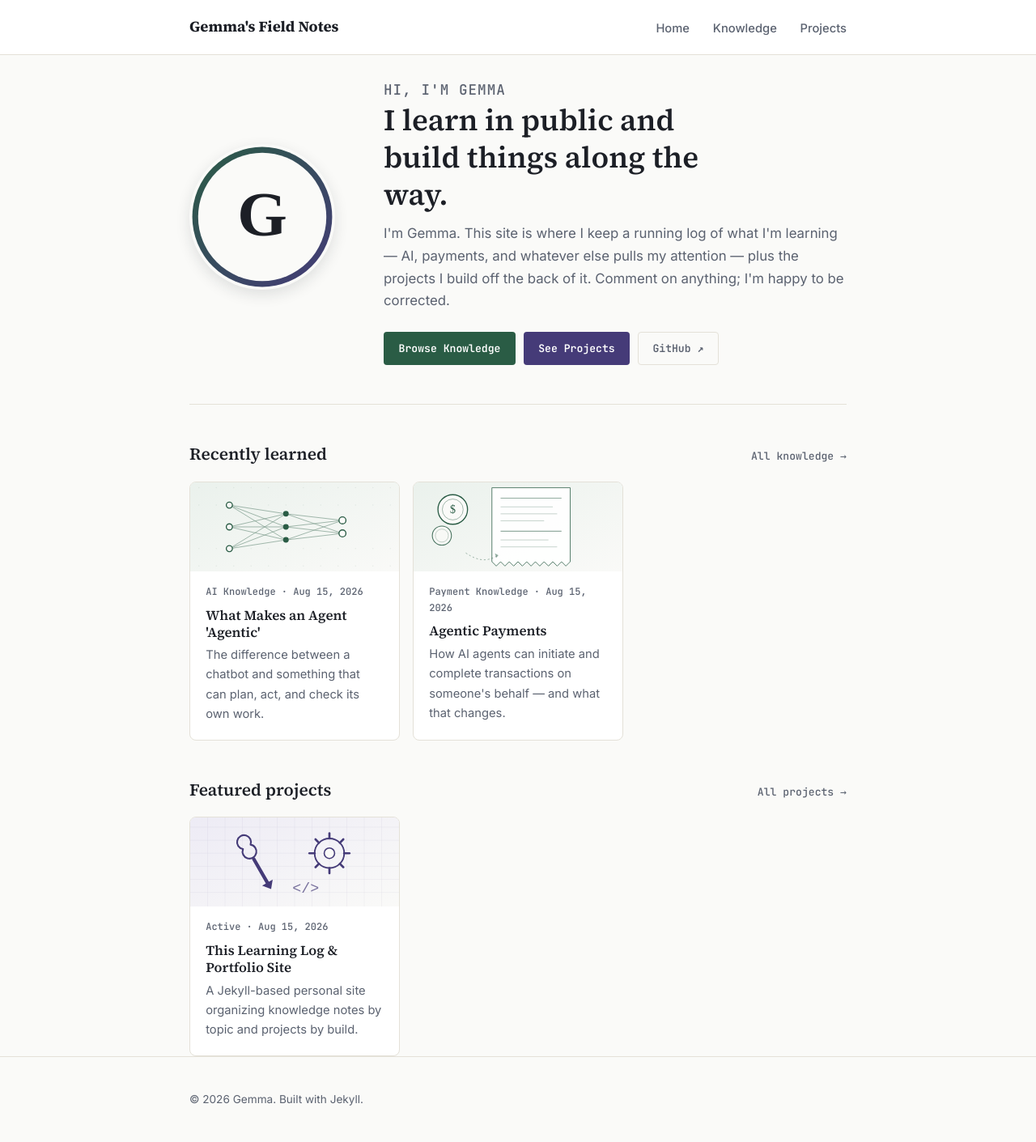
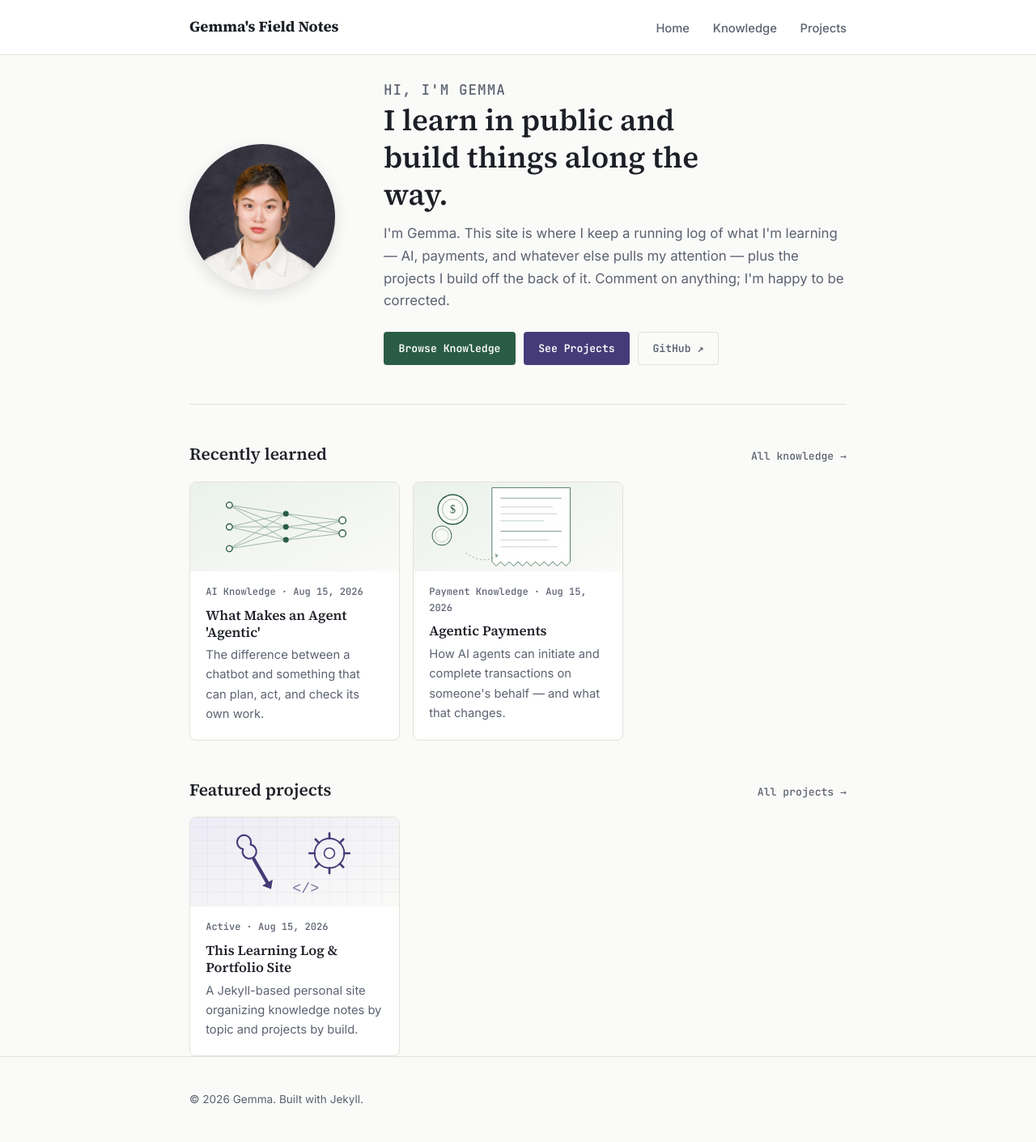
Before and after one commit to Gemx2a/Gemx2a.github.io, a Jekyll site: the page built from index.html, in a window 1280 px wide. Shown: the whole page at 81% size. Built offline with Jekyll 4.4.1, drawn with Linux system fonts in a browser that asks for light colours.

Commit message:
page update

```diff
--- a/_config.yml
+++ b/_config.yml
@@ -10,7 +10,7 @@ bio: >
   I'm Gemma. This site is where I keep a running log of what I'm learning —
   AI, payments, and whatever else pulls my attention — plus the projects I
   build off the back of it. Comment on anything; I'm happy to be corrected.
-profile_image: "/assets/img/profile.svg"   # swap for a real photo, e.g. /assets/img/profile.jpg
+profile_image: "/assets/img/profile.jpg"   # your real photo now — was the generated avatar
 
 url: "https://Gemx2a.github.io"
 baseurl: ""
```
Also changed, not shown: assets/img/profile.jpg (added), 1 other file.
